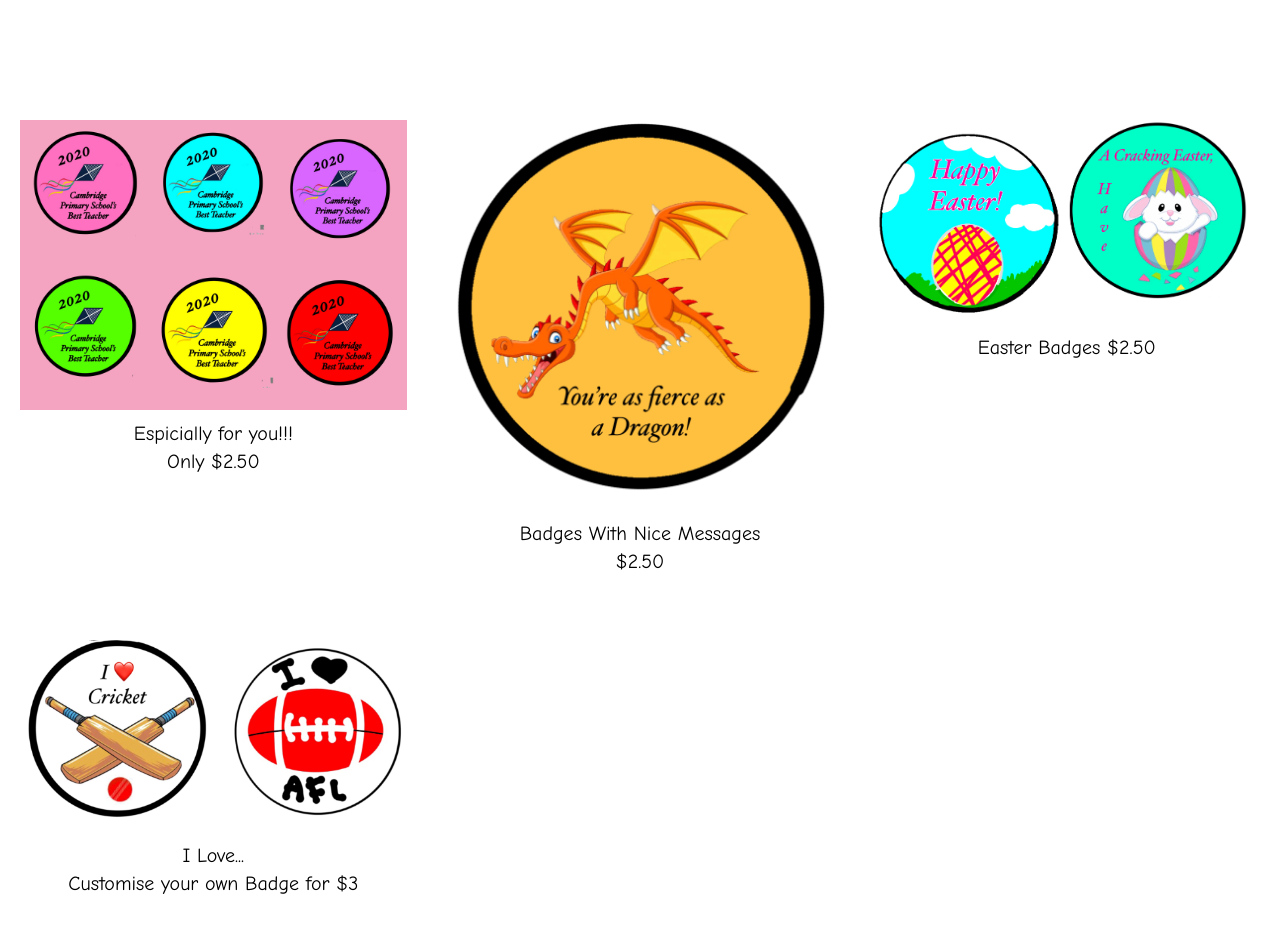
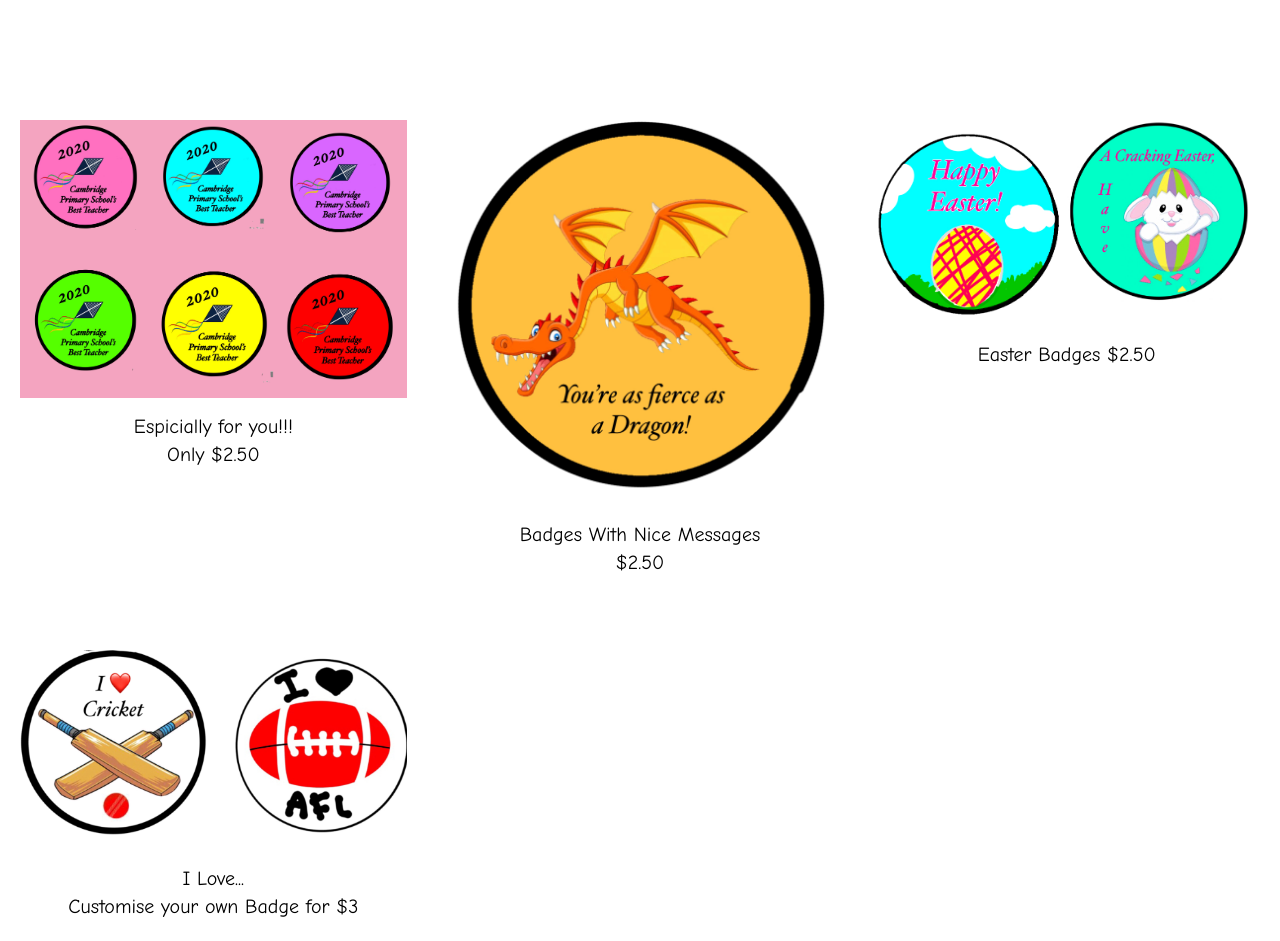
Before and after one commit to Aditi2010/BadgeDezinerz, a plain HTML site: page index.html in a window 1280 px wide. Shown: the part 1000-1941 px from the top of the page. Drawn offline with nearby package versions, Linux system fonts and the light colour scheme.

Commit message:
Update Badge Dezinerz.css

```diff
--- a/Badge Dezinerz.css
+++ b/Badge Dezinerz.css
@@ -115,19 +115,6 @@ img {
 
 /* Welcome section */
 
-.welcome-section {
-  display: flex;
-  flex-direction: row;
-  justify-content: center;
-  align-items: center;
-  width: auto;
-  height: 100vh;
-  background-color: aqua;
-  background-image: url("Image6.png");
-  background-repeat: no-repeat;
-  /*background-size: 500px 500px;*/
-}
-
 .flex-container {
   display: flex;
   font-size: 30px;
@@ -210,17 +197,34 @@ img {
   color: rgba(253, 21, 164, 0.63);
 }
 
-.project-image {
-  height: calc(100% - 6.8rem);
+.project-title {
+  font-size: 2rem;
+  padding: 1.5rem 0.5rem;
+}
+
+.Image1CSS {
+  height: calc(100% - 20.8rem);
   width: 100%;
   object-fit: cover;
 }
 
-.project-title {
-  font-size: 2rem;
-  padding: 1rem 0.5rem;
+.Image2CSS {
+  height: calc(100% - 10rem);
+  width: 100%;
+  object-fit: cover;
 }
 
+.Image3CSS {
+  height: calc(100% - 28rem);
+  width: 100%;
+  object-fit: cover;
+}
+
+.Image4CSS {
+  height: calc(100% - 8.8rem);
+  width: 100%;
+  object-fit: cover;
+}
 /* Contact Section */
 
 .contact-section {
```
